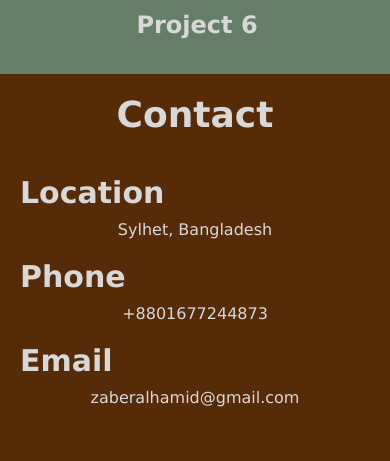
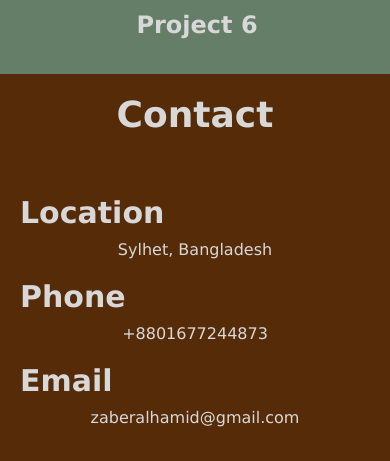
Before and after one commit to mdzaberalhamid/portfolio, a plain HTML site: page index.html in a window 390 px wide. Shown: the part 3494-3955 px from the top of the page. Drawn offline with Linux system fonts and the light colour scheme.

Commit message:
Update style.css

```diff
--- a/style.css
+++ b/style.css
@@ -330,7 +330,7 @@ footer {
     }
 
     .contact {
-        height: 480px;
+        height: 600px;
     }
 
     .contact .div1 {
@@ -342,6 +342,7 @@ footer {
         text-align: center;
         padding-right: 0;
         font-size: 36px !important;
+        padding-bottom: 40px;
     }
 
     .contact .div1 h3 {
@@ -362,7 +363,7 @@ footer {
     }
 
     .contact .div1 ul {
-        padding-top: 60px;
+        padding-top: 100px;
         padding-left: 35%;
     }
 
```
